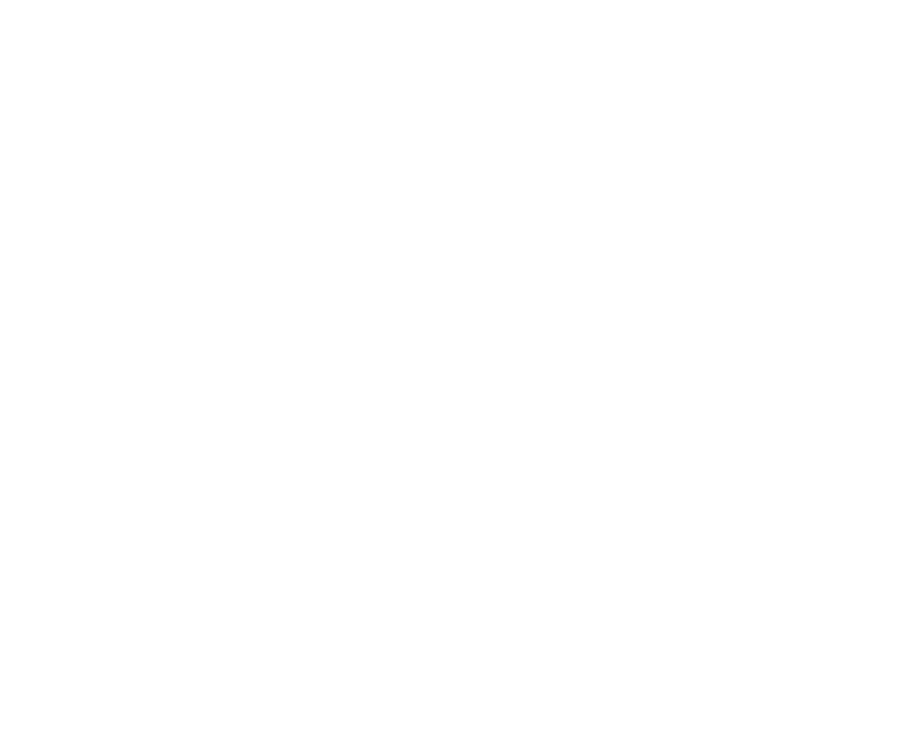
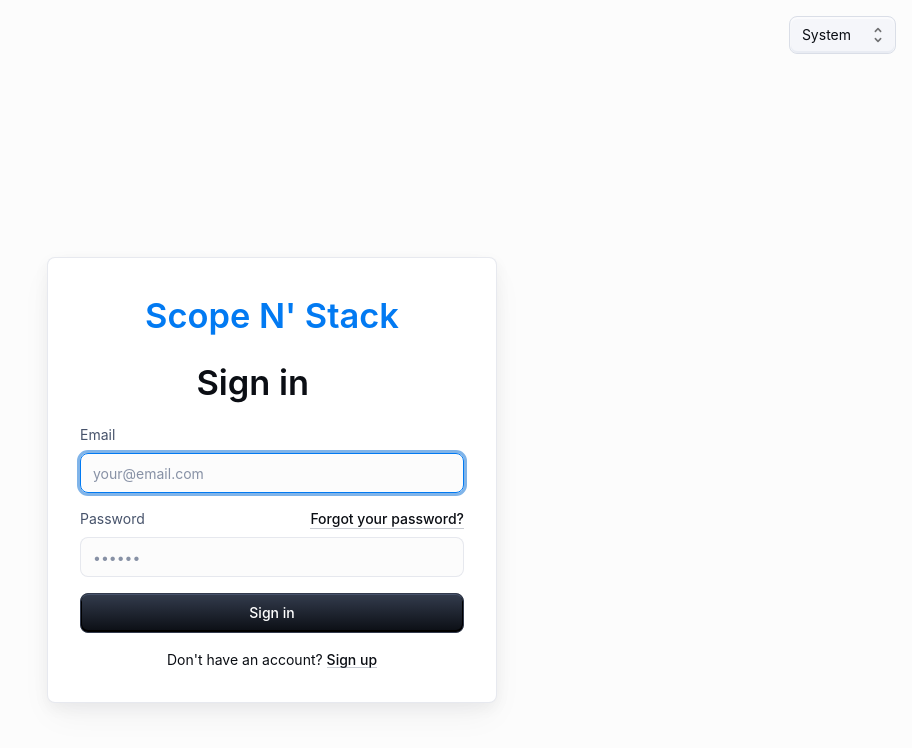
Before and after one commit to reyhanrab/SNS-UI, a React (Vite) app: page /login in a window 1280 px wide. Before the commit this address had no page. Shown: the top 748 px of the page, without its empty margins (368-1280 px from the left). Built offline with nearby package versions, Linux system fonts and the light colour scheme.

Commit message:
Added Login UI

```diff
--- a/src/App.jsx
+++ b/src/App.jsx
@@ -4,22 +4,22 @@
 import Store from "./store/Store";
 import SignUp from "./components/auth/Signup";
 import ProtectedRoutes from "./ProtectedRoutes";
+import Login from "./components/auth/Login";
+import Dashboard from "./components/Dashboard";
 
 function App() {
   return (
     <Provider store={Store}>
       <Router>
         <Routes>
+          <Route path="/" element={<Navigate to="/login" />} />
+          <Route exact path="/login" element={<Login />} />
           <Route exact path="/signup" element={<SignUp />} />
-          <Route path="/main" element={<ProtectedRoutes Component={Main} />} />
+          <Route path="/dashboard" element={<ProtectedRoutes Component={Dashboard} />} />
         </Routes>
       </Router>
     </Provider>
   );
 }
 
-const Main = () => {
-  return <h1>MAIN</h1>;
-};
-
 export default App;
--- /dev/null
+++ b/src/components/auth/Login.jsx
@@ -0,0 +1,239 @@
+import React from "react";
+import { useDispatch } from "react-redux";
+import { useNavigate, Link } from "react-router-dom";
+
+import {
+  CssBaseline,
+  FormControlLabel,
+  Divider,
+  FormLabel,
+  FormControl,
+  Stack,
+  Box,
+  Typography,
+  TextField,
+  Grid,
+  Link as MuiLink,
+  MenuItem,
+  Button,
+  Alert,
+  Checkbox,
+  Card as MuiCard,
+} from "@mui/material";
+
+import { styled } from "@mui/material/styles";
+import { GoogleIcon, FacebookIcon } from "./CustomIcons";
+import AppTheme from "./theme/AppTheme";
+import ColorModeSelect from "./theme/ColorModeSelect";
+
+import ForgotPassword from "./ForgotPassword";
+import { LOGIN } from "../../actions/general/ActionCreators";
+
+const Card = styled(MuiCard)(({ theme }) => ({
+  display: "flex",
+  flexDirection: "column",
+  alignSelf: "center",
+  width: "100%",
+  padding: theme.spacing(4),
+  gap: theme.spacing(2),
+  margin: "auto",
+  [theme.breakpoints.up("sm")]: {
+    maxWidth: "450px",
+  },
+  boxShadow:
+    "hsla(220, 30%, 5%, 0.05) 0px 5px 15px 0px, hsla(220, 25%, 10%, 0.05) 0px 15px 35px -5px",
+  ...theme.applyStyles("dark", {
+    boxShadow:
+      "hsla(220, 30%, 5%, 0.5) 0px 5px 15px 0px, hsla(220, 25%, 10%, 0.08) 0px 15px 35px -5px",
+  }),
+}));
+
+const SignInContainer = styled(Stack)(({ theme }) => ({
+  padding: 20,
+  marginTop: "10vh",
+  "&::before": {
+    content: '""',
+    display: "block",
+    position: "absolute",
+    zIndex: -1,
+    inset: 0,
+    backgroundImage: "radial-gradient(ellipse at 50% 50%, hsl(210, 100%, 97%), hsl(0, 0%, 100%))",
+    backgroundRepeat: "no-repeat",
+    ...theme.applyStyles("dark", {
+      backgroundImage: "radial-gradient(at 50% 50%, hsla(210, 100%, 16%, 0.5), hsl(220, 30%, 5%))",
+    }),
+  },
+}));
+
+const Login = () => {
+  const dispatch = useDispatch();
+  const formRef = React.useRef();
+  const navigate = useNavigate();
+
+  const [emailError, setEmailError] = React.useState(false);
+  const [emailErrorMessage, setEmailErrorMessage] = React.useState("");
+  const [passwordError, setPasswordError] = React.useState(false);
+  const [passwordErrorMessage, setPasswordErrorMessage] = React.useState("");
+  const [open, setOpen] = React.useState(false);
+
+  const handleClickOpen = () => {
+    setOpen(true);
+  };
+
+  const handleClose = () => {
+    setOpen(false);
+  };
+
+  const handleSubmit = (e) => {
+    e.preventDefault();
+    const data = new FormData(e.target);
+    const obj = Object.fromEntries(data);
+    for (const key in obj) {
+      let trimmedValue = obj[key].trim();
+      if (trimmedValue.length === 0) {
+        delete obj[key];
+      }
+    }
+    dispatch(LOGIN(obj, formRef, navigate));
+  };
+
+  const validateInputs = () => {
+    const email = document.getElementById("email");
+    const password = document.getElementById("password");
+
+    let isValid = true;
+
+    if (!email.value || !/\S+@\S+\.\S+/.test(email.value)) {
+      setEmailError(true);
+      setEmailErrorMessage("Please enter a valid email address.");
+      isValid = false;
+    } else {
+      setEmailError(false);
+      setEmailErrorMessage("");
+    }
+
+    if (!password.value || password.value.length < 6) {
+      setPasswordError(true);
+      setPasswordErrorMessage("Password must be at least 6 characters long.");
+      isValid = false;
+    } else {
+      setPasswordError(false);
+      setPasswordErrorMessage("");
+    }
+
+    return isValid;
+  };
+
+  return (
+    <AppTheme>
+      <CssBaseline enableColorScheme />
+      <SignInContainer
+        direction="column"
+        justifyContent="space-between"
+        minWidth={"100vw"}
+        minHeight={"100vh"}
+      >
+        <ColorModeSelect sx={{ position: "fixed", top: "1rem", right: "1rem" }} />
+        <Card variant="outlined">
+          <Typography
+            component="h1"
+            variant="h4"
+            sx={{
+              width: "100%",
+              fontSize: "clamp(2rem, 10vw, 2.15rem)",
+              textAlign: "center",
+              color: "primary.main",
+            }}
+          >
+            Scope N' Stack
+          </Typography>
+          <Typography
+            component="h1"
+            variant="h4"
+            sx={{ width: "90%", fontSize: "clamp(2rem, 10vw, 2.15rem)", textAlign: "center" }}
+          >
+            Sign in
+          </Typography>
+          <Box
+            component="form"
+            onSubmit={(e) => handleSubmit(e)}
+            noValidate
+            sx={{
+              display: "flex",
+              flexDirection: "column",
+              width: "100%",
+              gap: 2,
+            }}
+            ref={formRef}
+          >
+            <FormControl>
+              <FormLabel htmlFor="email">Email</FormLabel>
+              <TextField
+                error={emailError}
+                helpertext={emailErrorMessage}
+                id="email"
+                type="email"
+                name="email"
+                placeholder="your@email.com"
+                autoComplete="email"
+                autoFocus
+                required
+                fullWidth
+                variant="outlined"
+                color={emailError ? "error" : "primary"}
+                sx={{ ariaLabel: "email" }}
+              />
+            </FormControl>
+            <FormControl>
+              <Box sx={{ display: "flex", justifyContent: "space-between" }}>
+                <FormLabel htmlFor="password">Password</FormLabel>
+                <MuiLink
+                  component="button"
+                  onClick={handleClickOpen}
+                  variant="body2"
+                  sx={{ alignSelf: "baseline" }}
+                  type="button" // Prevent form submission
+                >
+                  Forgot your password?
+                </MuiLink>
+              </Box>
+              <TextField
+                error={passwordError}
+                helperText={passwordErrorMessage}
+                name="password"
+                placeholder="••••••"
+                type="password"
+                id="password"
+                autoComplete="current-password"
+                required
+                fullWidth
+                variant="outlined"
+                color={passwordError ? "error" : "primary"}
+              />
+            </FormControl>
+            {/* <FormControlLabel
+              control={<Checkbox value="remember" color="primary" />}
+              label="Remember me"
+            /> */}
+
+            <Button type="submit" fullWidth variant="contained" onClick={validateInputs}>
+              Sign in
+            </Button>
+            <Typography sx={{ textAlign: "center" }}>
+              Don&apos;t have an account?{" "}
+              <span>
+                <Link to="/signup">
+                  <MuiLink variant="body2" sx={{ alignSelf: "center" }}>
+                    Sign up
+                  </MuiLink>
+                </Link>
+              </span>
+            </Typography>
+          </Box>
+        </Card>
+      </SignInContainer>
+    </AppTheme>
+  );
+};
+
+export default Login;
```
